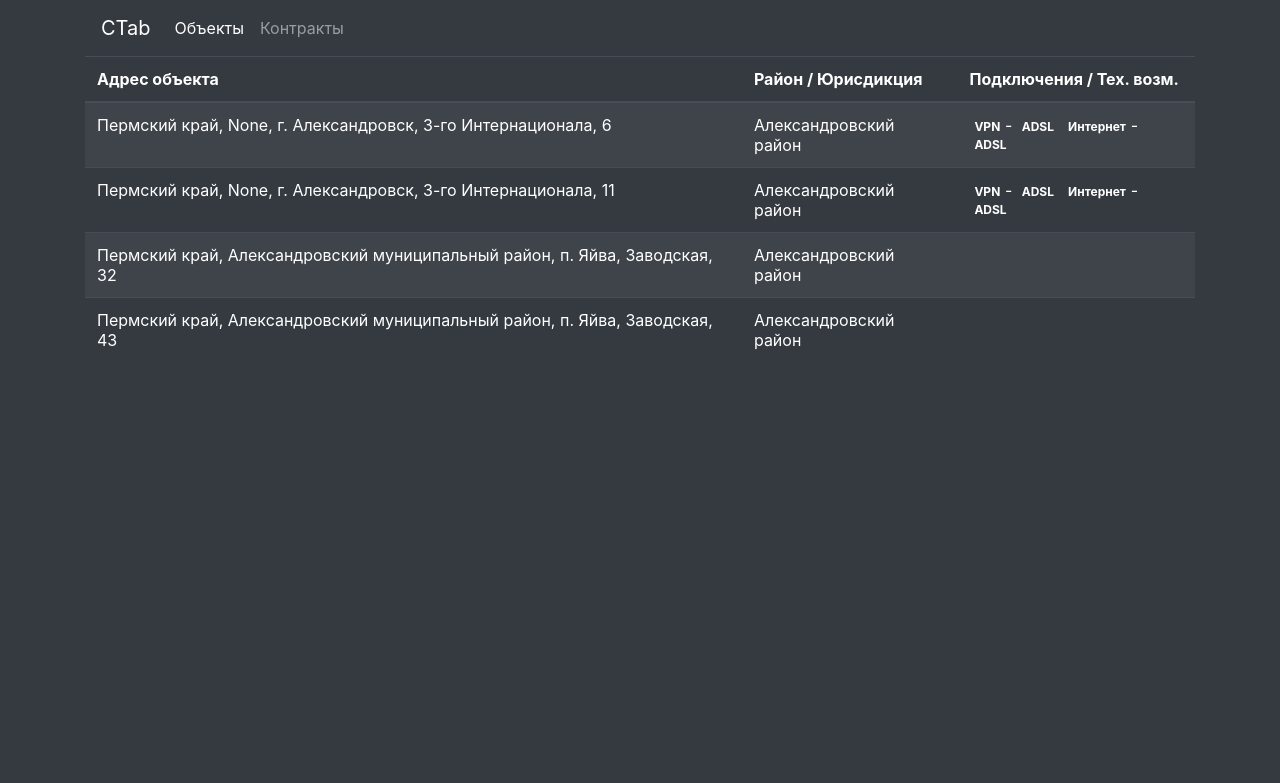
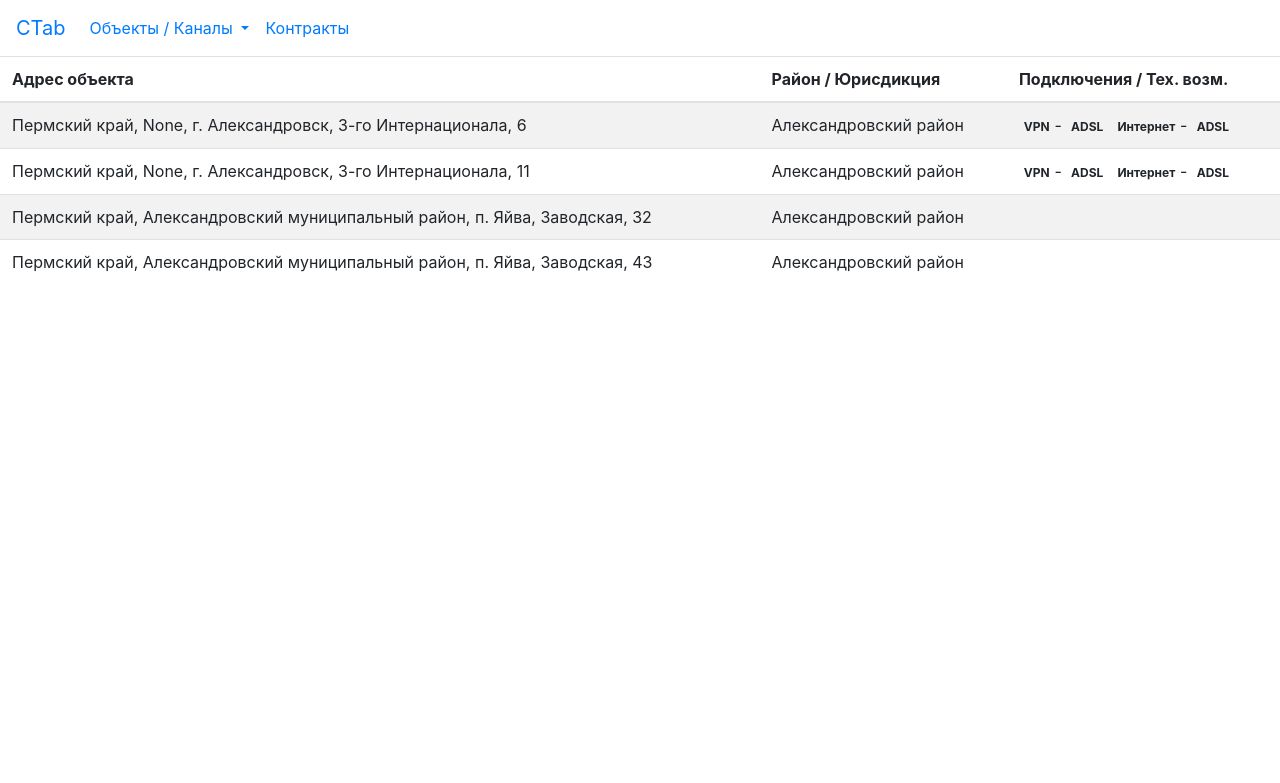
Before and after one commit to jahnito/chaneltab, a Flask app: page / in a window 1280 px wide. Shown: the top 783 px of the page. Run offline with Flask 2, Linux system fonts and the light colour scheme; data comes from the database, SQL or seed files in the repository; some libraries are stand-ins or nearby versions.

Commit message:
1 JS bootstrap and jquery are connected \n 2 returned light theme, to hell with dark \n 3 3 added template for adding objects \n

```diff
--- a/main.py
+++ b/main.py
@@ -59,4 +59,9 @@ def index():
     return render_template('index.html', addresses=addresses, tech_pos=tech_pos)
 
 
+@app.route('/add_object.html')
+def add_object():
+    return render_template('add_object.html')
+
+
 app.run(host='127.0.0.1', port=8080)
--- /dev/null
+++ b/templates/add_object.html
@@ -0,0 +1,5 @@
+{% extends 'base.html' %}
+
+{% block content %}
+    <div>123</div>
+{% endblock %}
--- a/templates/base.html
+++ b/templates/base.html
@@ -4,19 +4,40 @@
     <meta charset="UTF-8">
     <title></title>
 </head>
-<body class="bg-dark text-light">
-    <div class="container-xl bg-dark">
-        <nav class="navbar navbar-expand-lg navbar-dark bg-dark">
-            <a class="navbar-brand" href="#">CTab</a>
-            <div class="collapse navbar-collapse" id="navbarNavAltMarkup">
-                <div class="navbar-nav">
-                    <a class="nav-link active" href="/">Объекты<span class="sr-only">(current)</span></a>
-                    <a class="nav-link" href="/">Контракты</a>
-                </div>
+<body>
+    <div class="container-xxl">
+        <nav class="navbar navbar-expand-lg">
+        <a class="navbar-brand" href="/">CTab</a>
+        <button class="navbar-toggler" type="button" data-toggle="collapse" data-target="#navbarScroll" aria-controls="navbarScroll" aria-expanded="false" aria-label="Toggle navigation">
+            <span class="navbar-toggler-icon"></span>
+        </button>
+            <div class="collapse navbar-collapse" id="navbarScroll">
+                <ul class="navbar-nav mr-auto my-2 my-lg-0 navbar-nav-scroll" style="max-height: 100px;">
+                    <li class="nav-item dropdown">
+                        <a class="nav-link dropdown-toggle" href="#" role="button" data-toggle="dropdown" aria-expanded="false">
+                          Объекты / Каналы
+                        </a>
+                        <ul class="dropdown-menu">
+                          <li><a class="dropdown-item" href="#">Просмотр и поиск объектов</a></li>
+                          <li><a class="dropdown-item" href="#">Редактирование каналов</a></li>
+                          <li><hr class="dropdown-divider"></li>
+                          <li><a class="dropdown-item" href="/add_object.html">Добавление объектов</a></li>
+                        </ul>
+                    </li>
+                    <li class="nav-item">
+                        <a class="nav-link" href="#">Контракты</a>
+                    </li>
+                    <!-- <form class="d-flex">
+                        <input class="form-control mr-2" type="search" placeholder="Search" aria-label="Search">
+                        <button class="btn btn-outline-success" type="submit">Search</button>
+                      </form> -->
+                </ul>
             </div>
         </nav>
     {% block content %}
     {% endblock %}
     </div>
+    <script src="/static/js/jquery-3.6.4.min.js"></script>
+    <script src="/static/js/bootstrap.min.js"></script>
 </body>
 </html>
--- a/templates/index.html
+++ b/templates/index.html
@@ -1,7 +1,7 @@
 {% extends 'base.html' %}
 
 {% block content %}
-        <table class="table table-dark table-striped">
+        <table class="table table-striped">
             <thead>
                 <tr >
                     <th scope="col">Адрес объекта</th>
```
